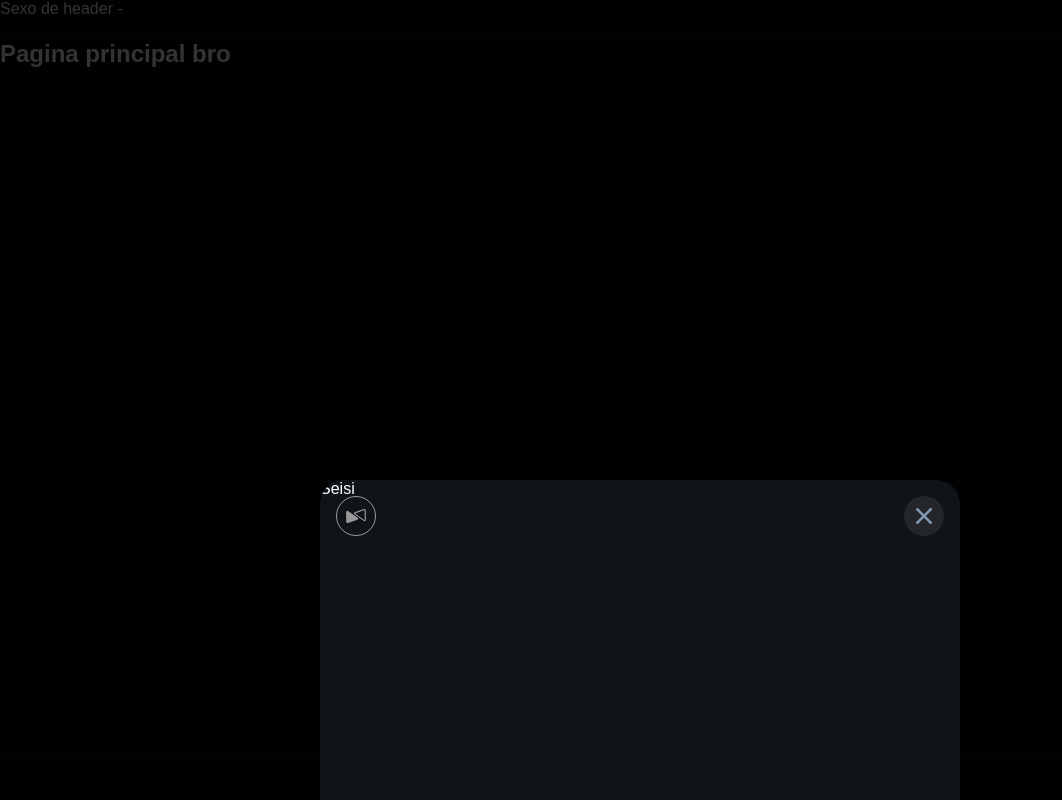
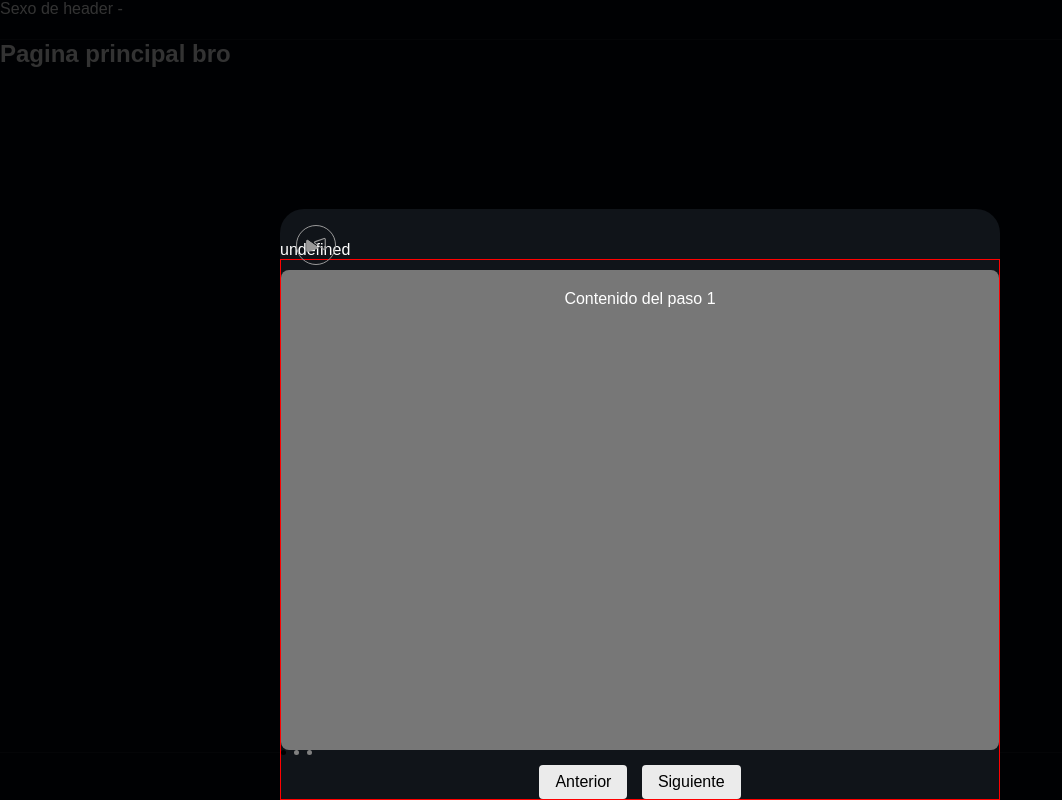
Before and after one commit to JeissonWeeDev/inventory_project, a SvelteKit app: page / in a window 1280 px wide. Shown: the whole page, without its empty margins (0-1062 px from the left). Built offline with nearby package versions, Linux system fonts and the light colour scheme.

Commit message:
Sistema de modal y slider super basico, casi hecho de acuerdo al diseño, pasar el componente atravez de un objeto JSON es totalmente funcional, falta arreglar el slider y configuracion de DataSession entre otras cosas.

```diff
--- a/src/components/Modal.svelte
+++ b/src/components/Modal.svelte
@@ -2,9 +2,15 @@
 
 <script>
   export let showModalState;
-  export let configModal;
   export let modalContent;
 
+  // Configuracion para el modal
+  let { userClose } = modalContent.modalConfig;
+
+  // Componente de entrada
+  let { component } = modalContent.modalCont;
+
+  // Metodo para el cierre del modal
   function closeModal() {
     showModalState = false;
   }
@@ -130,7 +136,11 @@
         ></svg
       >
     </span>
-    <button class="btn-close" on:click={closeModal}>
+    <button
+      class="btn-close"
+      style="display: {userClose ? 'flex' : 'none'};"
+      on:click={closeModal}
+    >
       <svg
         width="16"
         height="16"
@@ -146,7 +156,10 @@
       </svg>
     </button>
   </header>
-  <p>{modalContent.message}</p>
+
+  <!-- Cuerpo del contenido del modal -->
+  {modalContent.message}
+  <svelte:component this={component} />
 </div>
 
 <!-- Capa de no visualizacion de contenido -->
@@ -154,8 +167,8 @@
 <!-- svelte-ignore a11y-no-static-element-interactions -->
 <div
   class="modal-backg-cont"
-  style={showModalState ? "display: block;" : "display: none;"}
-  on:click={closeModal}
+  style="display: {showModalState ? 'block' : 'none'};"
+  on:click={userClose ? closeModal : null}
 />
 
 <style>
@@ -179,10 +192,12 @@
     bottom: 0;
     margin: auto;
     width: 100%;
-    max-width: 40rem;
-    height: 20rem;
+    max-width: 45rem;
+    height: max-content;
+    min-height: 4.5rem;
     background-color: hsl(212, 24%, 8%);
     border-radius: 1.5rem 1.5rem 0 0;
+    padding: 2rem 0 0 0;
     overflow: hidden;
     z-index: 11;
   }
@@ -219,11 +234,10 @@
     height: 2.5rem;
     background-color: rgba(255, 255, 255, 0.078);
     border-radius: 20px;
-
-    --cl-hover: #8397AF;
+    --cl-hover: #8397af;
   }
   .btn-close:hover {
-    --cl-hover: #C1CBD7;
+    --cl-hover: #c1cbd7;
   }
   .btn-close svg {
     height: 1rem;
--- a/src/routes/+layout.svelte
+++ b/src/routes/+layout.svelte
@@ -1,5 +1,6 @@
 <script context="module">
   import Modal from "../components/Modal.svelte";
+  import Slider from "../components/Slider.svelte";
 </script>
 
 <script>
@@ -7,17 +8,24 @@
   import Footer from "../lib/Footer.svelte";
   import { onMount } from "svelte";
 
+  let showModalState = false;
   let modalContent = {};
-  let showModalState = false;
 
   function showModal(content) {
+    showModalState = true;
     modalContent = content;
-    showModalState = true;
   }
 
   onMount(() => {
     // Llama a la función showModal con el objeto JSON como parámetro
-    showModal({ message: "Seisi" });
+    showModal({
+      modalConfig: {
+        userClose: false,
+      },
+      modalCont: {
+        component: Slider,
+      },
+    });
   });
 </script>
 
```
